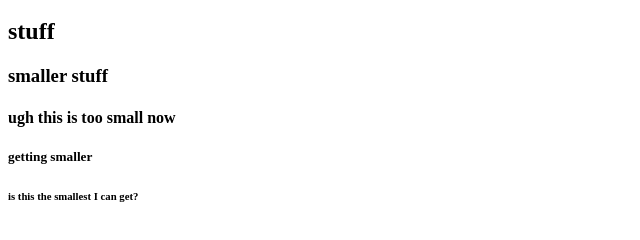
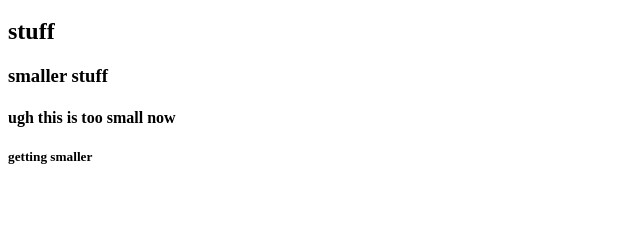
Before and after one commit to katiefree/data-journalism-home, a plain HTML site: page index.html in a window 1280 px wide. Shown: the part 48-288 px from the top of the page, without its empty margins (0-640 px from the left). Drawn offline with Linux system fonts and the light colour scheme.

Commit message:
message yup

```diff
--- a/index.html
+++ b/index.html
@@ -3,4 +3,3 @@
  <h3> smaller stuff </h2>
  <h4> ugh this is too small now </h4>
  <h5> getting smaller </h5>
- <h6> is this the smallest I can get? </h6>
```
